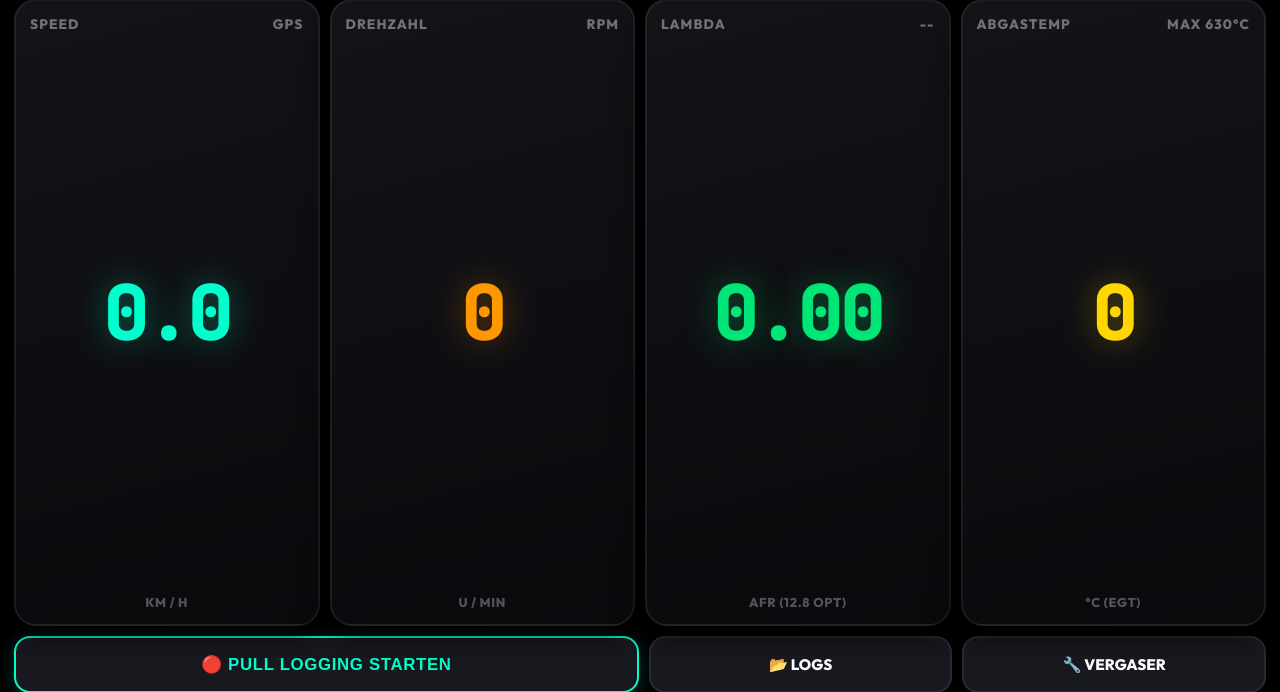
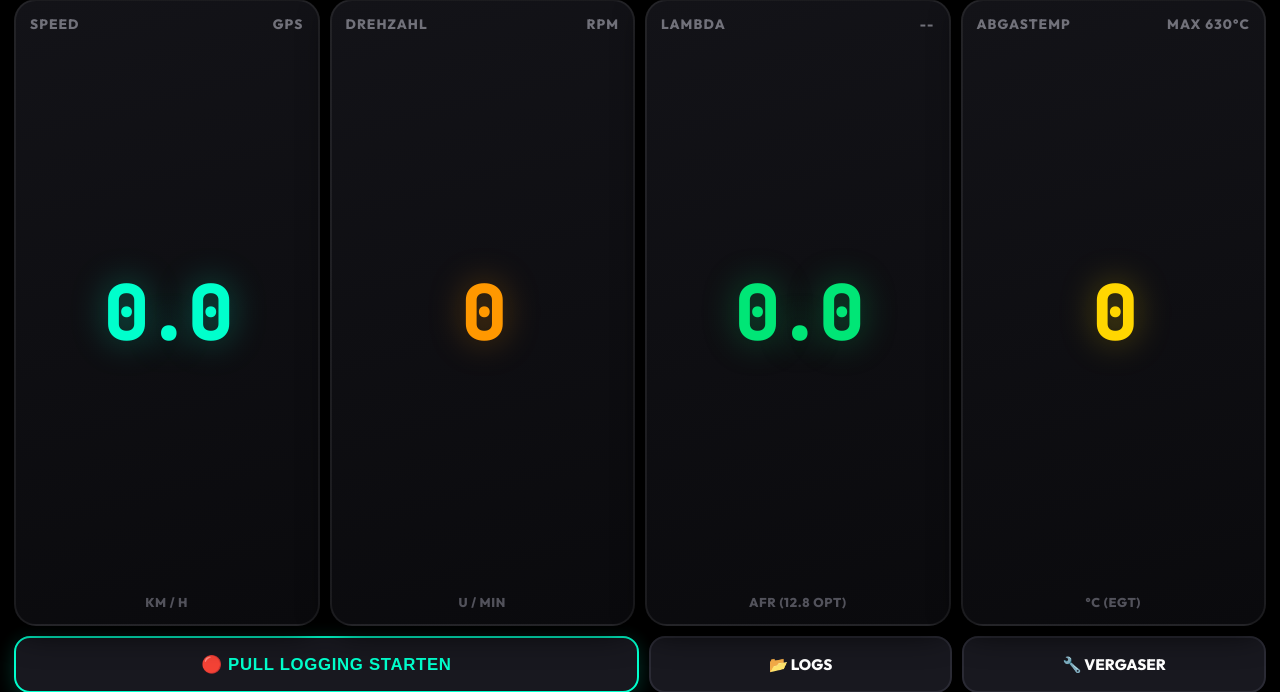
Before and after one commit to rolovsky/StreetDyno2.0, a Flask app: page / in a window 1280 px wide. Shown: the part 95-787 px from the top of the page. Run offline with Flask 3, Linux system fonts and the light colour scheme.

Commit message:
feat(hud): format AFR to 1 decimal place for optimal cockpit ergonomics

```diff
--- a/src/templates/hud.html
+++ b/src/templates/hud.html
@@ -369,7 +369,7 @@
         </div>
         <div class="hud-card card-afr" id="cardAfr">
             <div class="card-header"><span>Lambda</span><span id="afrZone">--</span></div>
-            <div id="afr" class="card-value">0.00</div>
+            <div id="afr" class="card-value">0.0</div>
             <div class="card-unit">AFR (12.8 OPT)</div>
         </div>
         <div class="hud-card card-egt" id="cardEgt">
@@ -615,7 +615,7 @@
                 rpmEl.innerText = calmRpm.toLocaleString('de-DE');
             }
             if (afrEl && displayAfr > 0) {
-                afrEl.innerText = displayAfr.toFixed(2);
+                afrEl.innerText = displayAfr.toFixed(1);
             }
             if (speedEl) {
                 speedEl.innerText = displaySpeed.toFixed(1);
```
